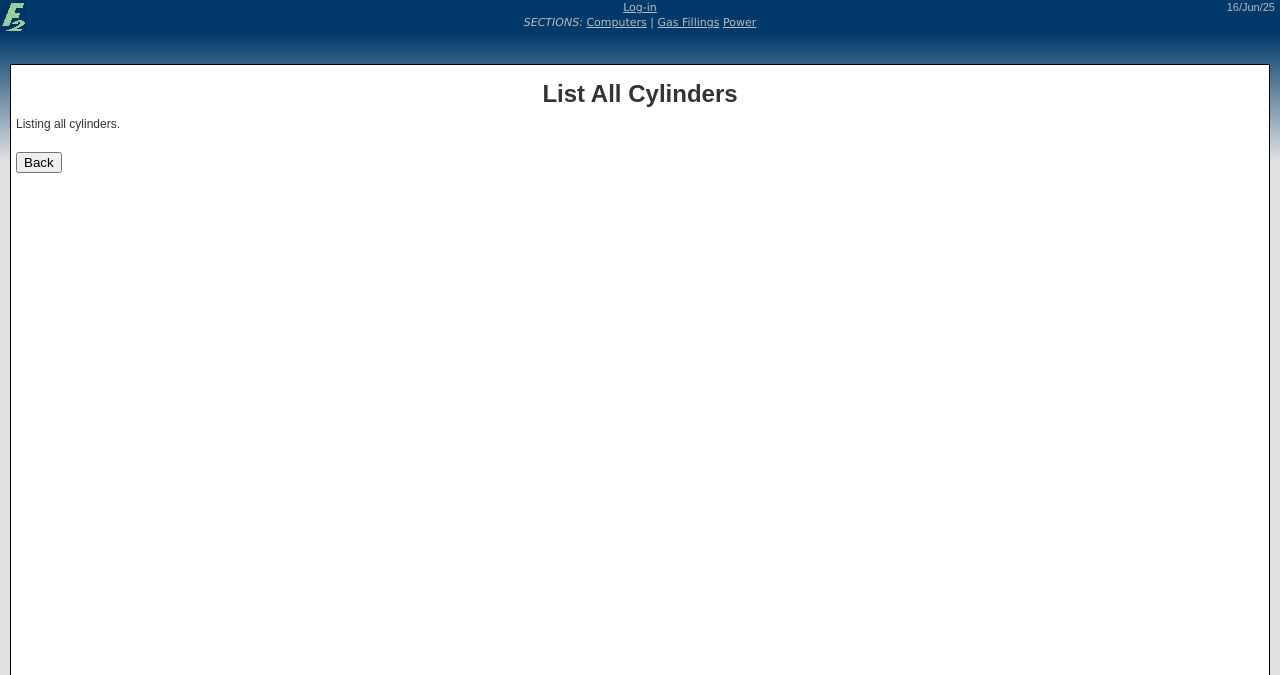
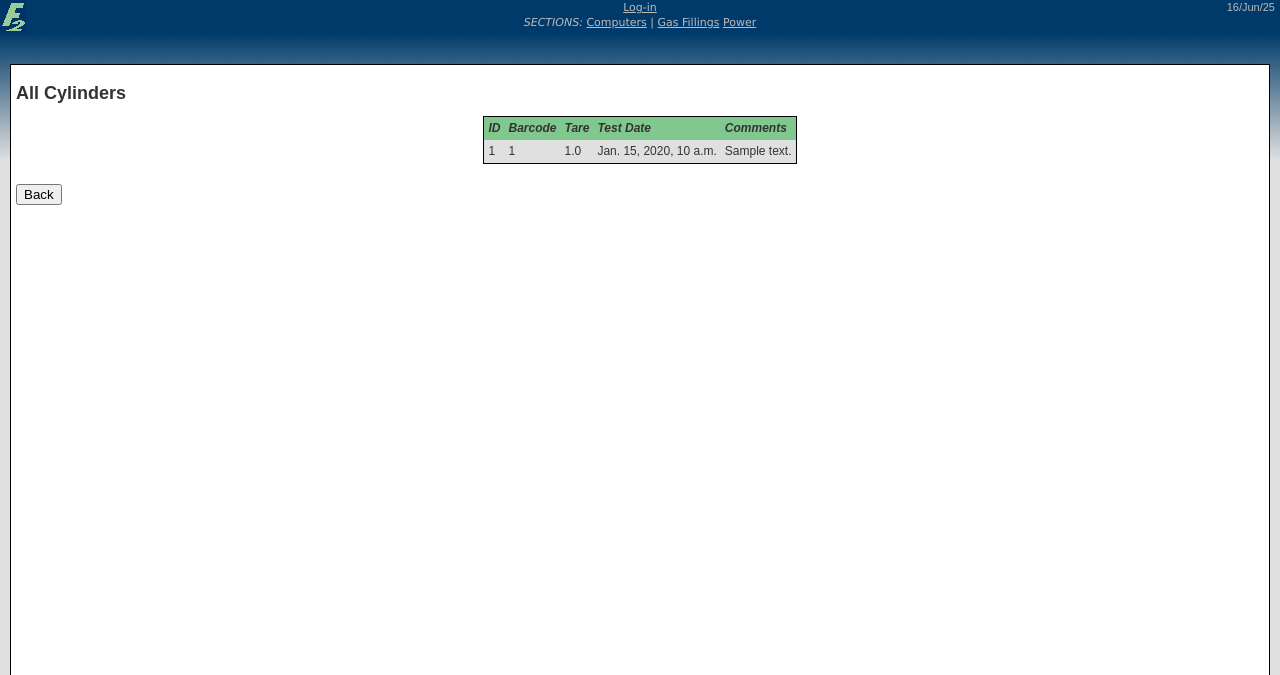
Before and after one commit to F2Chem/gas-packing, a Django app: page /gas_filling/list/ in a window 1280 px wide. Shown: the top 675 px of the page. Run offline with Django 5.2, Linux system fonts and the light colour scheme; tables that the repository leaves empty hold one stand-in row (values such as "Sample post").

Commit message:
Made a Create and List for Cylinders
Made a create page for new cylinders to be added into the table. Then can be viewed using the list page, too.

```diff
--- a/gas_filling/templates/gas_filling/home.html
+++ b/gas_filling/templates/gas_filling/home.html
@@ -11,6 +11,10 @@
     <button type="submit" class="btn-primary">Show a Cylinder</button>
 </form>
 
+<form action="{% url 'gas_filling:gas_filling_create' %}" method="get" style="margin-top:20px;">
+    <button type="submit" class="btn-primary">Create a New Cylinder</button>
+</form>
+
 <form action="{% url 'gas_filling:gas_filling_filling' %}" method="get" style="margin-top:20px;">
     <button type="submit" class="btn-primary">Gas Filling</button>
 </form>
--- a/gas_filling/templates/gas_filling/list.html
+++ b/gas_filling/templates/gas_filling/list.html
@@ -1,8 +1,35 @@
 {% extends "base.html" %}
 
 {% block content %}
-<h1>List All Cylinders</h1>
-<p>Listing all cylinders.</p>
+<h2>All Cylinders</h2>
+
+{% if cylinders %}
+<table border="1" cellpadding="5" cellspacing="0">
+    <thead>
+        <tr>
+            <th>ID</th>
+            <th>Barcode</th>
+            <th>Tare</th>
+            <th>Test Date</th>
+            <th>Comments</th>
+        </tr>
+    </thead>
+    <tbody>
+        {% for cylinder in cylinders %}
+        <tr>
+            <td>{{ cylinder.id }}</td>
+            <td>{{ cylinder.barcodeid }}</td>
+            <td>{{ cylinder.tare }}</td>
+            <td>{{ cylinder.test_date }}</td>
+            <td>{{ cylinder.comments }}</td>
+        </tr>
+        {% endfor %}
+    </tbody>
+</table>
+{% else %}
+<p>No cylinders found.</p>
+{% endif %}
+
 
 <form action="{% url 'gas_filling:gas_filling_home' %}" method="get" style="margin-top: 20px;">
     <button type="submit" class="btn-primary">Back</button>
--- a/gas_filling/urls.py
+++ b/gas_filling/urls.py
@@ -13,6 +13,7 @@ urlpatterns = [
 
     path('list/', views.gas_filling_list, name='gas_filling_list'),
     path('show/', views.gas_filling_show, name='gas_filling_show'),
+    path('create/', views.gas_filling_create, name='gas_filling_create'),
 
     path("cylinder", views.cylinder_index, name="cylinder_index"),
     path("cylinder/<int:obj_id>", views.cylinder_view, name="cylinder_view"),
--- a/gas_filling/views.py
+++ b/gas_filling/views.py
@@ -3,7 +3,7 @@ from django.shortcuts import get_object_or_404, render, redirect
 from django.db.models import Max
 from django.contrib.auth.decorators import permission_required
 from django.utils.timezone import now
-from .forms import FillingForm
+from .forms import FillingForm, CylinderForm
 from .models import Filling, Cylinder, Order
 
 
@@ -72,7 +72,19 @@ def gas_filling_home(request):
     return render(request, 'gas_filling/home.html')
 
 def gas_filling_list(request):
-    return render(request, 'gas_filling/list.html')
+    cylinders = Cylinder.objects.all()
+    return render(request, 'gas_filling/list.html', {'cylinders': cylinders})
 
 def gas_filling_show(request):
     return render(request, 'gas_filling/show.html')
+
+def gas_filling_create(request):
+    if request.method == 'POST':
+        form = CylinderForm(request.POST)
+        if form.is_valid():
+            form.save()
+            return redirect('gas_filling:gas_filling_home')
+    else:
+        form = CylinderForm()
+
+    return render(request, 'gas_filling/create.html', {'form': form})
```
Also changed, not shown: gas_filling/forms.py (+11 -0 lines), gas_filling/templates/gas_filling/create.html (added, +18 -0 lines).
